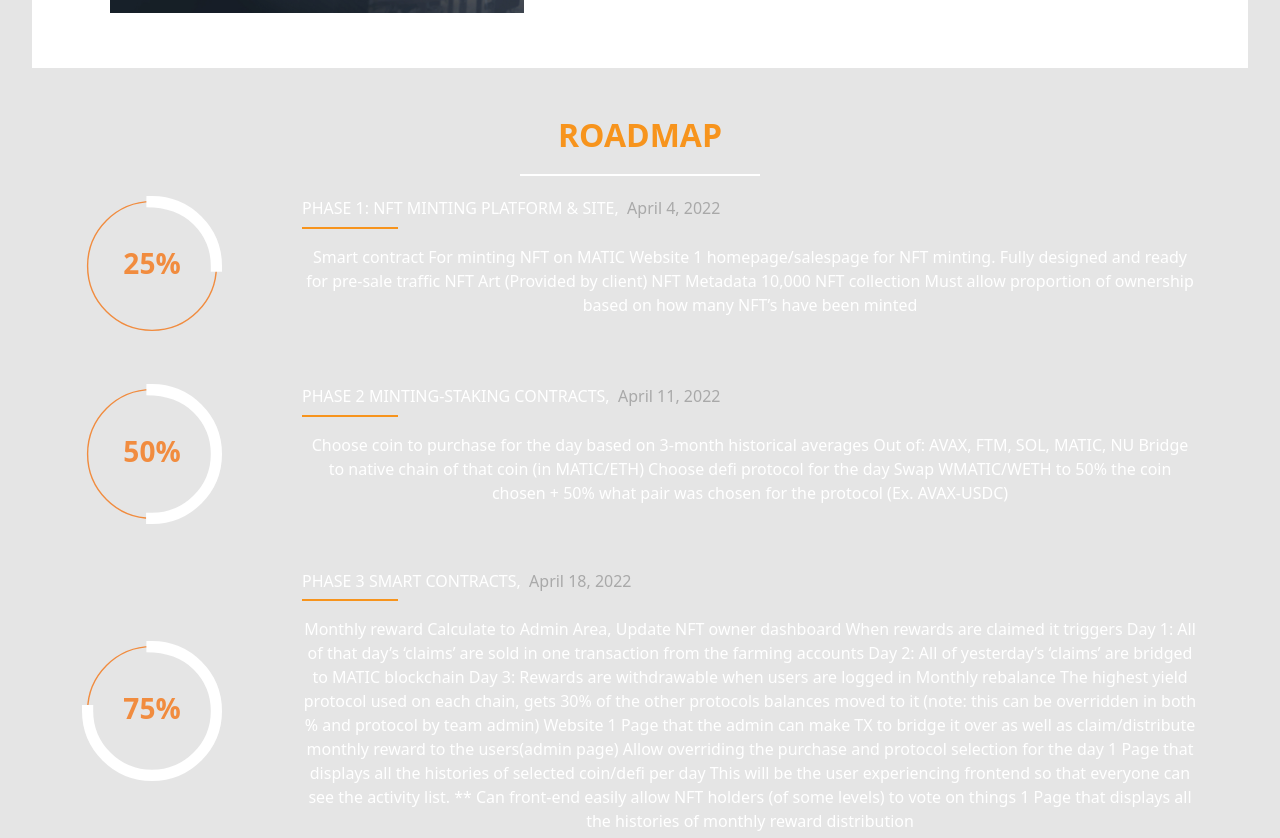
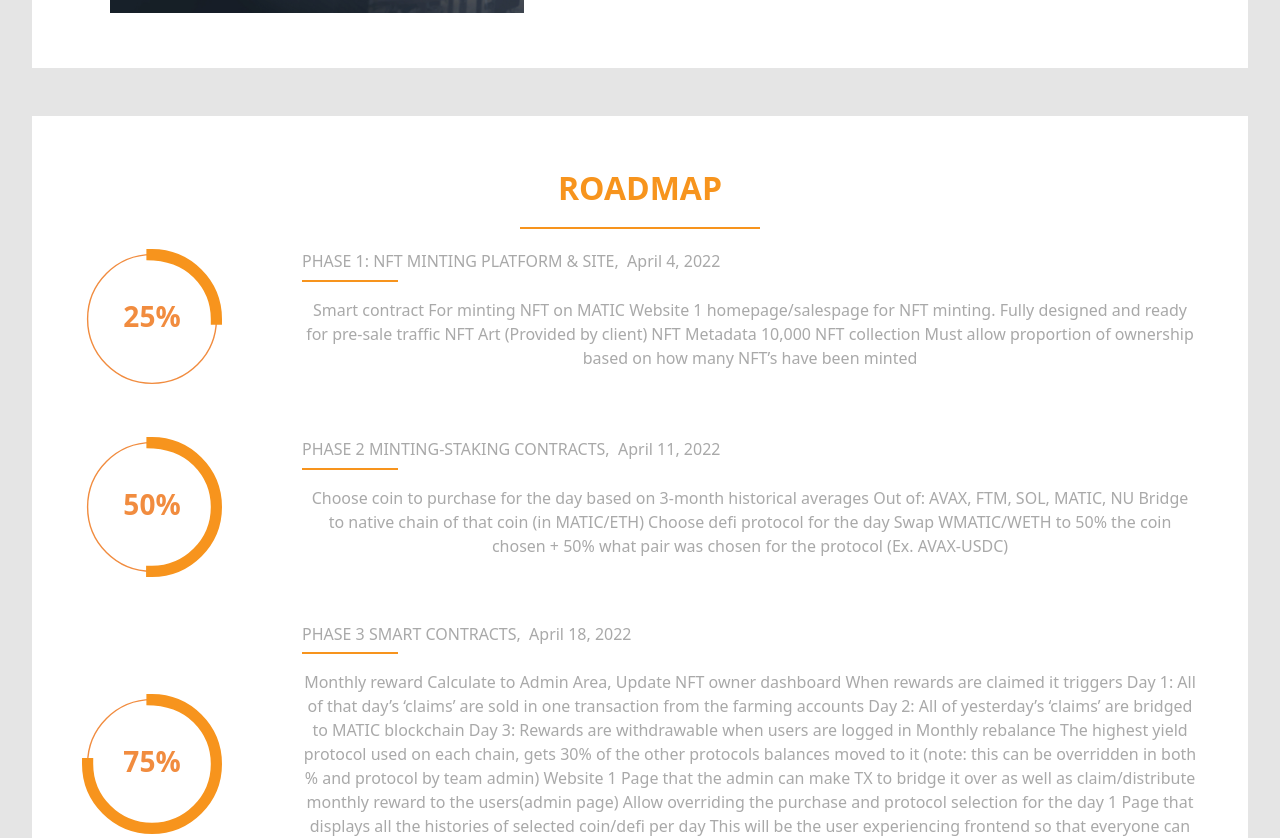
Before and after one commit to Cori1109/AltCoinNFT, a React (Create React App) app: page / in a window 1280 px wide. Shown: the part 2706-3544 px from the top of the page. Built offline with nearby package versions, Linux system fonts and the light colour scheme.

Commit message:
roadmap modified

```diff
--- a/src/App.css
+++ b/src/App.css
@@ -511,10 +511,16 @@ div.App div.launch-board div.clock-listgroupitem p.unit {
   opacity: 1;
 }
 
+div.App div#roadmap {
+  background-color: #fff;
+  color: #000;
+  padding: 5px;
+}
+
 div.App div#roadmap .white-divider {
   display: block;
   height: 2px;
-  background: white;
+  background: #f7941d;
   width: 15rem;
   margin: 20px auto;
 }
@@ -740,7 +746,7 @@ img.posImage {
   stroke-width: 1px;
 }
 #roadmap .CircularProgressbar .CircularProgressbar-path {
-  stroke: #fff;
+  stroke: #f7941d;
   stroke-linecap: square;
 }
 #roadmap .CircularProgressbar .CircularProgressbar-text {
--- a/src/components/RoadmapStep.jsx
+++ b/src/components/RoadmapStep.jsx
@@ -32,7 +32,7 @@ export default function RoadmapStep(props) {
       <div className="roadmap-text">
         <div style={{ display: "flex" }}>
           <h4
-            className="text-white font-xl"
+            className="text-darkGray font-xl"
             style={{ textTransform: "uppercase" }}
           >
             {title}&nbsp;
@@ -41,7 +41,7 @@ export default function RoadmapStep(props) {
         </div>
         <span className="left-align-divider"></span>
         <p
-          className="text-white font-lg"
+          className="text-darkGray font-lg"
           dangerouslySetInnerHTML={{ __html: detail }}
         ></p>
       </div>
```
